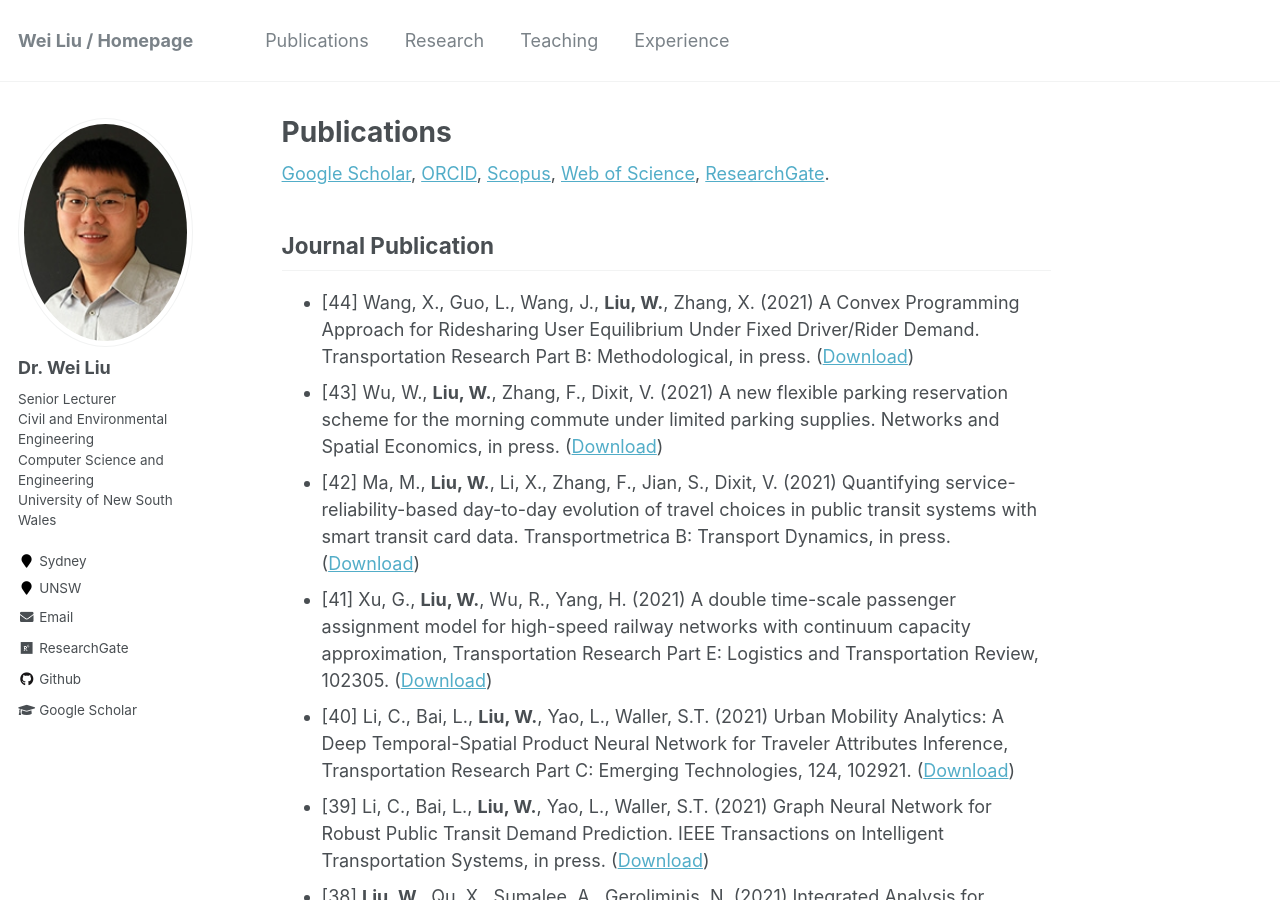
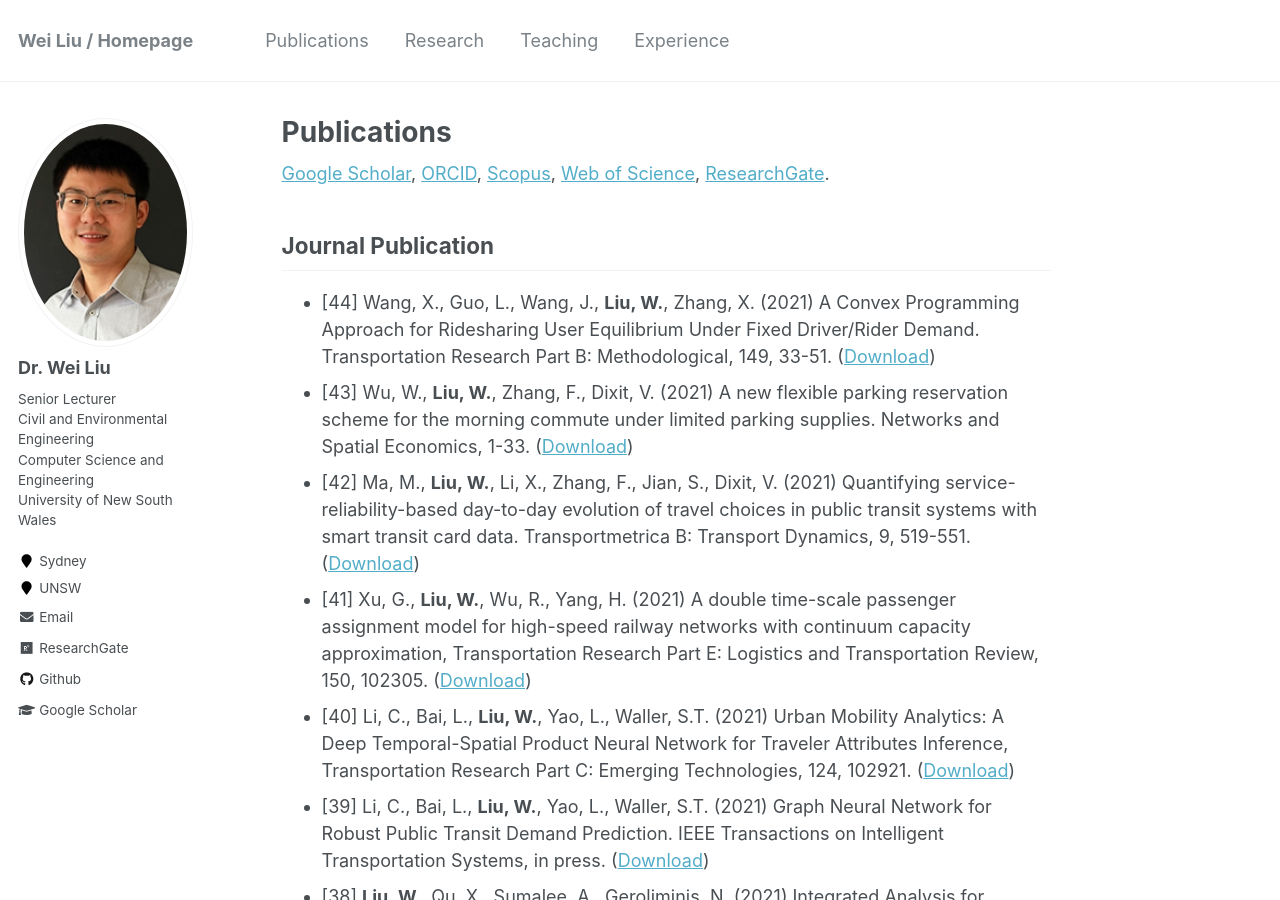
Before and after one commit to weiliu2016/weiliu2016.github.io, a Jekyll site: the page built from _pages/publications.md, in a window 1280 px wide and 900 px high. Built offline with Jekyll 4.4.1, drawn with Linux system fonts in a browser that asks for light colours.

Commit message:
Update publications.md

```diff
--- a/_pages/publications.md
+++ b/_pages/publications.md
@@ -19,10 +19,10 @@ author_profile: true
 
 Journal Publication
 ----------
-* [44] Wang, X., Guo, L., Wang, J., **Liu, W.**, Zhang, X. (2021) A Convex Programming Approach for Ridesharing User Equilibrium Under Fixed Driver/Rider Demand. Transportation Research Part B: Methodological, in press. ([Download](https://doi.org/DOI))
-* [43] Wu, W., **Liu, W.**, Zhang, F., Dixit, V. (2021) A new flexible parking reservation scheme for the morning commute under limited parking supplies. Networks and Spatial Economics, in press. ([Download](https://doi.org/10.1007/s11067-021-09538-5))
-* [42] Ma, M., **Liu, W.**, Li, X., Zhang, F., Jian, S., Dixit, V. (2021) Quantifying service-reliability-based day-to-day evolution of travel choices in public transit systems with smart transit card data. Transportmetrica B: Transport Dynamics, in press. ([Download](https://doi.org/10.1080/21680566.2021.1916645))
-* [41] Xu, G., **Liu, W.**, Wu, R., Yang, H. (2021) A double time-scale passenger assignment model for high-speed railway networks with continuum capacity approximation, Transportation Research Part E: Logistics and Transportation Review, 102305. ([Download](https://doi.org/10.1016/j.tre.2021.102305))
+* [44] Wang, X., Guo, L., Wang, J., **Liu, W.**, Zhang, X. (2021) A Convex Programming Approach for Ridesharing User Equilibrium Under Fixed Driver/Rider Demand. Transportation Research Part B: Methodological, 149, 33-51. ([Download](http://dx.doi.org/10.1016/j.trb.2021.04.007))
+* [43] Wu, W., **Liu, W.**, Zhang, F., Dixit, V. (2021) A new flexible parking reservation scheme for the morning commute under limited parking supplies. Networks and Spatial Economics, 1-33. ([Download](https://doi.org/10.1007/s11067-021-09538-5))
+* [42] Ma, M., **Liu, W.**, Li, X., Zhang, F., Jian, S., Dixit, V. (2021) Quantifying service-reliability-based day-to-day evolution of travel choices in public transit systems with smart transit card data. Transportmetrica B: Transport Dynamics, 9, 519-551. ([Download](https://doi.org/10.1080/21680566.2021.1916645))
+* [41] Xu, G., **Liu, W.**, Wu, R., Yang, H. (2021) A double time-scale passenger assignment model for high-speed railway networks with continuum capacity approximation, Transportation Research Part E: Logistics and Transportation Review, 150, 102305. ([Download](https://doi.org/10.1016/j.tre.2021.102305))
 * [40] Li, C., Bai, L., **Liu, W.**, Yao, L., Waller, S.T. (2021) Urban Mobility Analytics: A Deep Temporal-Spatial Product Neural Network for Traveler Attributes Inference, Transportation Research Part C: Emerging Technologies, 124, 102921. ([Download](https://doi.org/10.1016/j.trc.2020.102921))
 * [39] Li, C., Bai, L., **Liu, W.**, Yao, L., Waller, S.T. (2021) Graph Neural Network for Robust Public Transit Demand Prediction. IEEE Transactions on Intelligent Transportation Systems, in press. ([Download](https://doi.org/10.1109/TITS.2020.3041234))
 * [38] **Liu, W.**, Qu, X., Sumalee, A., Geroliminis, N. (2021) Integrated Analysis for Transportation Systems in the Connected Era. Transportmetrica A: Transport Science, 17(2), 169-170. ([Download](http://dx.doi.org/10.1080/23249935.2020.1810821))
```
